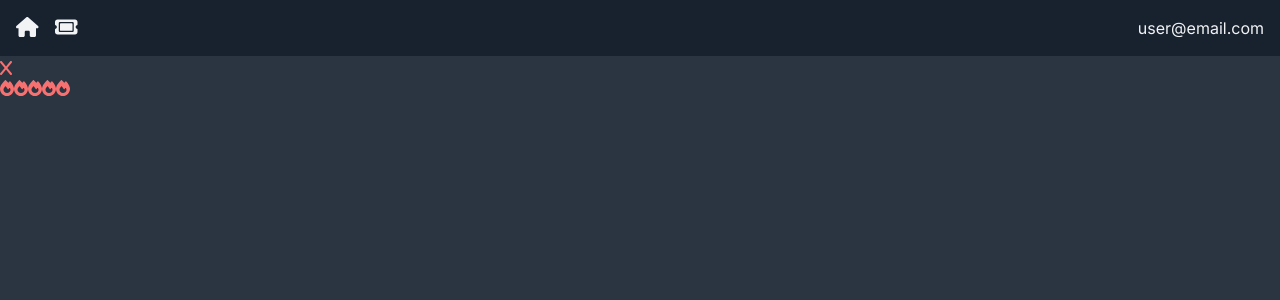
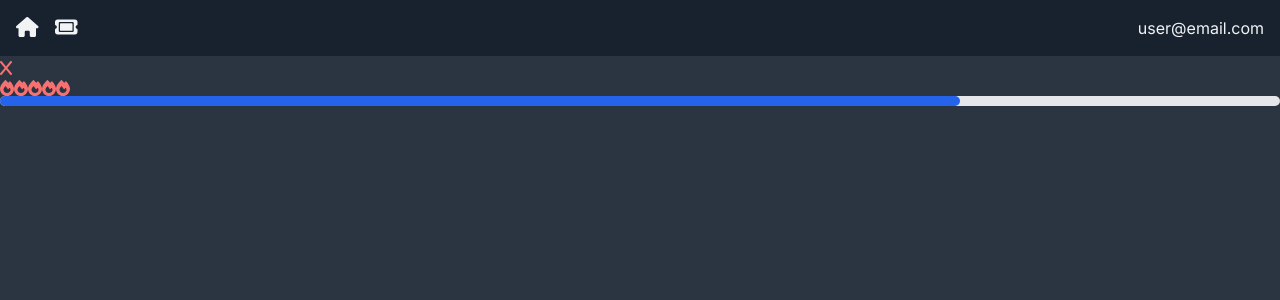
Before and after one commit to jordankeen/ticketing-app, a Next.js app: page / in a window 1280 px wide. Shown: the top 300 px of the page. Built offline with nearby package versions, Linux system fonts and the light colour scheme.

Commit message:
created progress display component

```diff
--- /dev/null
+++ b/app/(components)/ProgressDisplay.jsx
@@ -0,0 +1,14 @@
+import React from 'react'
+
+const ProgressDisplay = () => {
+   return (
+      <div className='w-full bg-gray-200 rounded-full h-2.5'>
+         <div
+            className='bg-blue-600 h-2.5 rounded-full'
+            style={{ width: "75%" }}
+         ></div>
+      </div>
+   )
+}
+
+export default ProgressDisplay
--- a/app/(components)/TicketCard.jsx
+++ b/app/(components)/TicketCard.jsx
@@ -1,11 +1,13 @@
 import DeleteBlock from './DeleteBlock'
 import PriorityDisplay from './PriorityDisplay'
+import ProgressDisplay from './ProgressDisplay'
 
 const TicketCard = () => {
    return (
       <div>
          <DeleteBlock />
          <PriorityDisplay />
+         <ProgressDisplay />
       </div>
    )
 }
```
